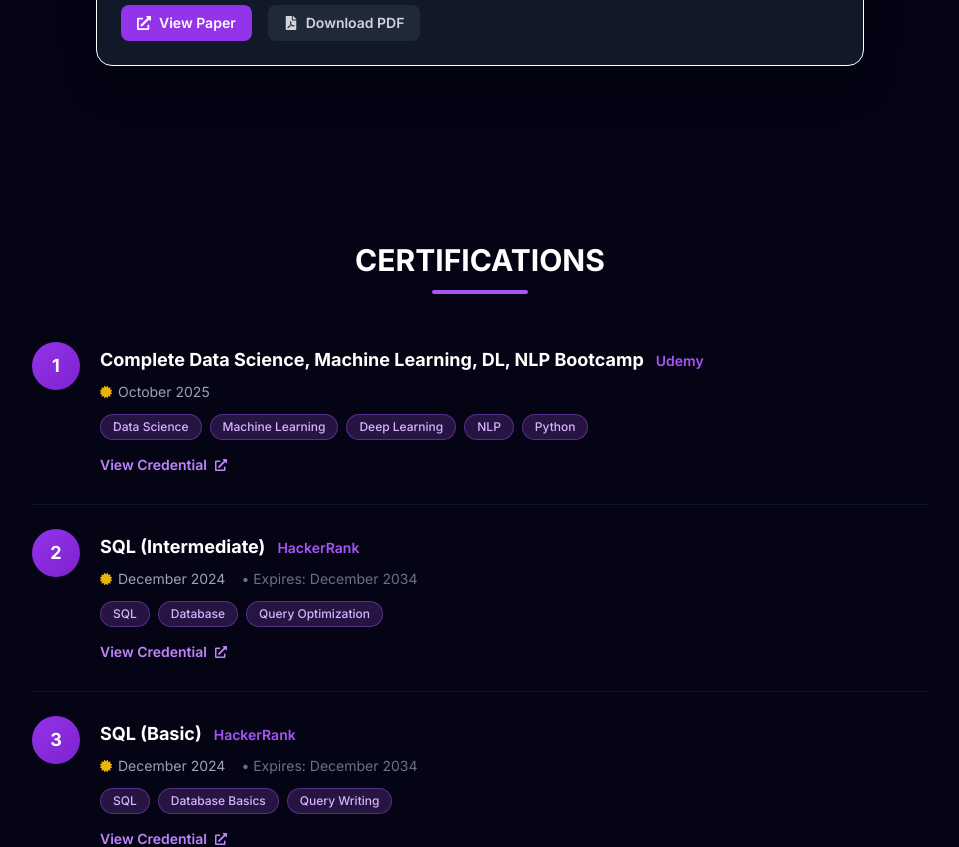
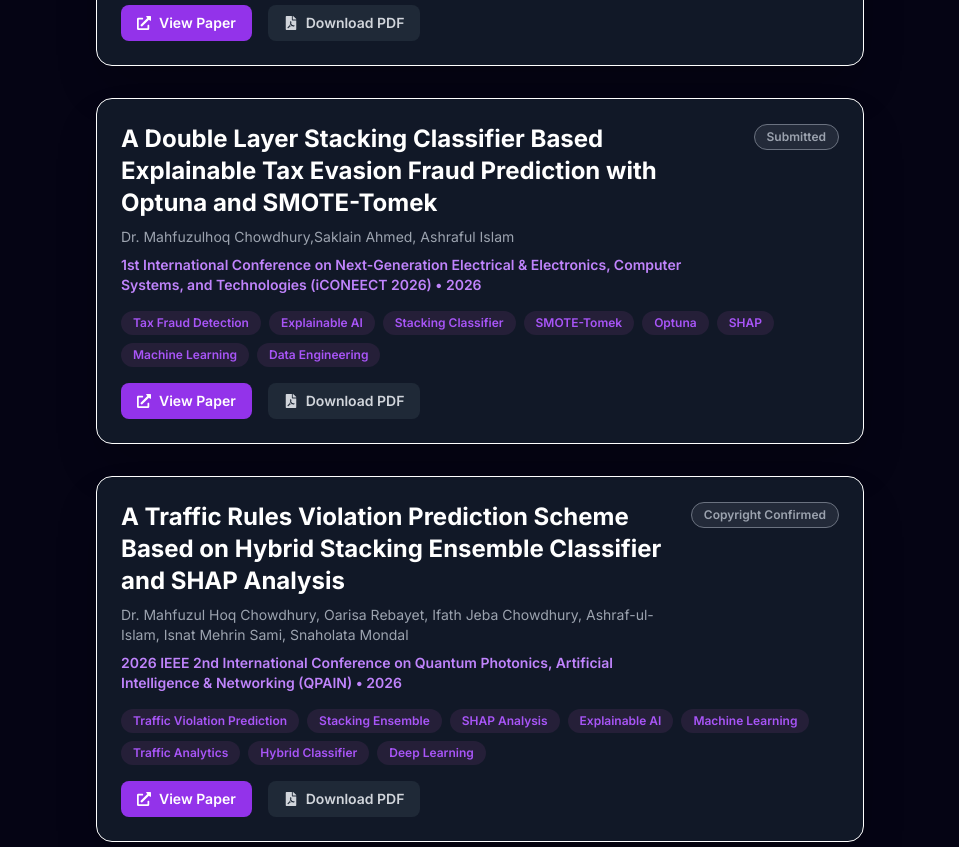
Before and after one commit to ashraf1600/My-Portfolio, a React (Vite) app: page / in a window 1280 px wide. Shown: the part 5500-6347 px from the top of the page, without its empty margins (160-1119 px from the left). Built offline with nearby package versions, Linux system fonts and the light colour scheme.

Commit message:
paper 3 and 4 added

```diff
--- a/src/constants.js
+++ b/src/constants.js
@@ -232,7 +232,7 @@ export const research = [
   },
   {
     id: 2,
-    title: "Towards Robust Counterfeit Detection of Bangladesh Currency Using Vision Transformer Models",
+    title: "Vision Transformer-Based Detection of Counterfeit Bangladeshi Banknotes Using the DeiT-Tiny Architecture",
     authors: "Ashraful Islam , Dr. Mahfuzulhoq Chowdhury, Towihdul Islam",
     conference: " Submitted ",
     year: 2026,
@@ -246,7 +246,47 @@ export const research = [
     ],
     link: "https://example.com/research/bangladesh-currency-counterfeit-vit",
     category: "Deep Learning"
-  }
+  },
+  {
+  id: 3,
+  title: "A Double Layer Stacking Classifier Based Explainable Tax Evasion Fraud Prediction with Optuna and SMOTE-Tomek",
+  authors: "Dr. Mahfuzulhoq Chowdhury,Saklain Ahmed, Ashraful Islam",
+  conference: "1st International Conference on Next-Generation Electrical & Electronics, Computer Systems, and Technologies (iCONEECT 2026)",
+  year: 2026,
+  status: "Submitted",
+  tags: [
+    "Tax Fraud Detection",
+    "Explainable AI",
+    "Stacking Classifier",
+    "SMOTE-Tomek",
+    "Optuna",
+    "SHAP",
+    "Machine Learning",
+    "Data Engineering"
+  ],
+  link: "https://example.com/research/tax-fraud-prediction-stacking",
+  category: "Machine Learning"
+},
+{
+  id: 4,
+  title: "A Traffic Rules Violation Prediction Scheme Based on Hybrid Stacking Ensemble Classifier and SHAP Analysis",
+  authors: "Dr. Mahfuzul Hoq Chowdhury, Oarisa Rebayet, Ifath Jeba Chowdhury, Ashraf-ul-Islam, Isnat Mehrin Sami, Snaholata Mondal",
+  conference: "2026 IEEE 2nd International Conference on Quantum Photonics, Artificial Intelligence & Networking (QPAIN)",
+  year: 2026,
+  status: "Copyright Confirmed",
+  tags: [
+    "Traffic Violation Prediction",
+    "Stacking Ensemble",
+    "SHAP Analysis",
+    "Explainable AI",
+    "Machine Learning",
+    "Traffic Analytics",
+    "Hybrid Classifier",
+    "Deep Learning"
+  ],
+  link: "https://example.com/research/traffic-rules-violation-prediction",
+  category: "Machine Learning"
+}
 
 
 ];
```
